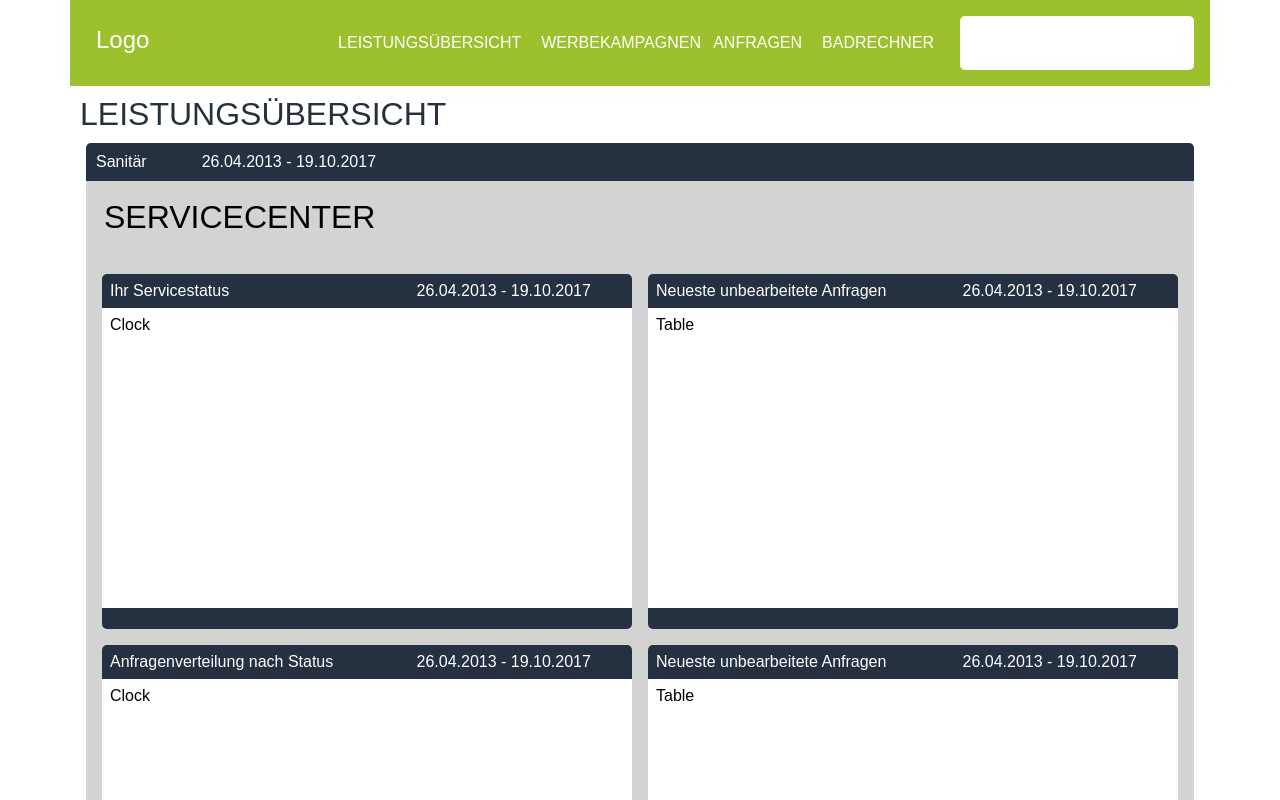
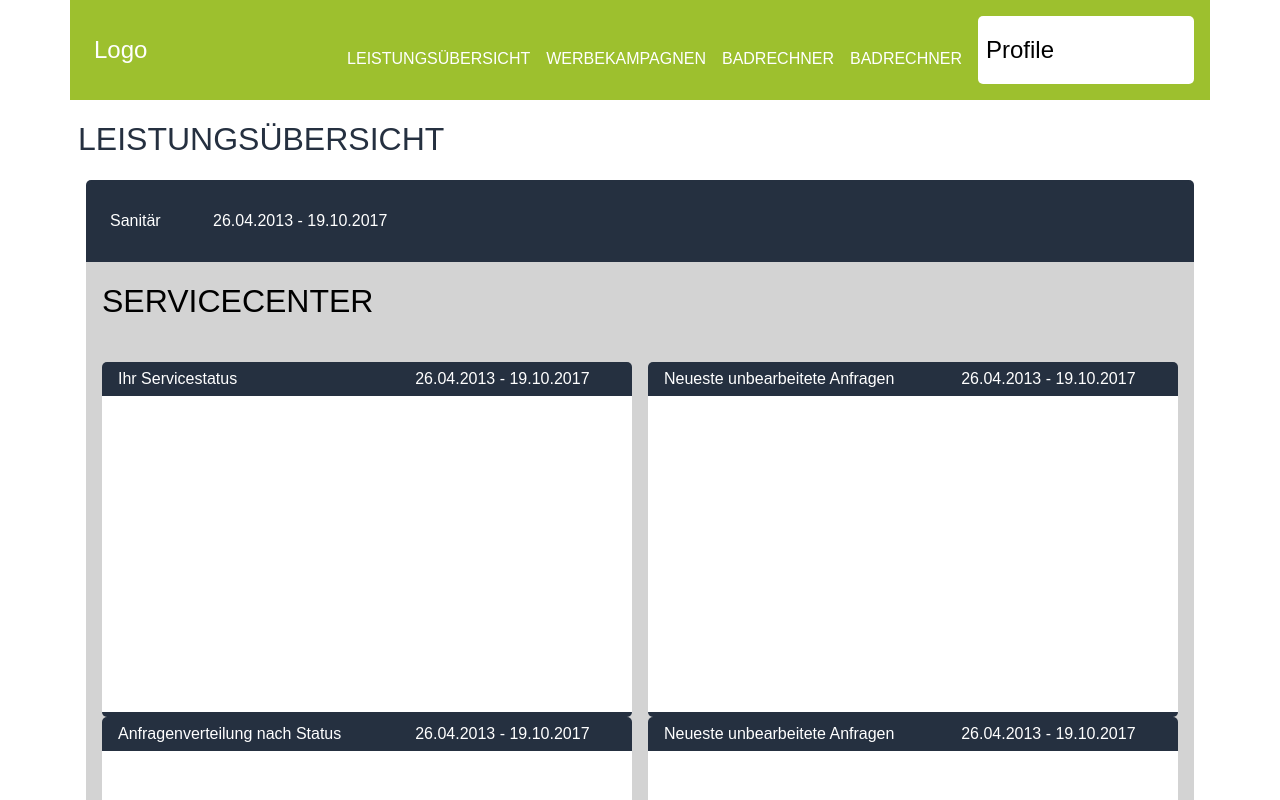
Before and after one commit to dragosgn/react-css-grid, a React (Create React App) app: page / in a window 1280 px wide. Shown: the top 800 px of the page. Built offline with nearby package versions, Linux system fonts and the light colour scheme; a web font is replaced by a local one.

Commit message:
grid system

```diff
--- a/public/index.html
+++ b/public/index.html
@@ -19,7 +19,6 @@
       h1, h2, h3, h4, h5, h6, p, a, label {
         font-family: 'Muli', sans-serif;
         font-weight: normal;
-        margin: 2px;
       }
     </style>
     <!--
--- a/src/App.js
+++ b/src/App.js
@@ -15,8 +15,8 @@ const Col = styled.div`
   float:left;
   min-height: 5px;
   width: calc(100% * (${props => props.col ? props.col : 1} / 12));
-  padding: ${props => props.nogutter ? 0 : 0.5}rem;
-
+  padding-left: ${props => props.nogutter ? 0 : 0.5}rem;
+  padding-right: ${props => props.nogutter ? 0 : 0.5}rem;
 `
 
 const Row = styled.div`
@@ -37,18 +37,21 @@ const Row = styled.div`
 const PerfHeader = styled(Row)`
   background-color: #253040;
   color: white;
+  padding: 0.5rem;
   border-radius: 5px 5px 0 0;
 `
 
 const PerfBody = styled(Row)`
   min-height: 300px;
   background-color: white;
+  padding: 0.5rem;
 `
 
 const PerfFooter = styled(Row)`
   background-color: #253040;
   border-radius: 0 0 5px 5px;
 `
+
 const PerfRoot = styled(Col)`
 `
 
@@ -61,7 +64,6 @@ const PerformanceComponent = ({title, content}) => {
       </PerfHeader>
       <PerfBody>
         <Col col={1}>
-          {content}
         </Col>
         <Col col={1} />
         <Col col={1} />
@@ -86,31 +88,36 @@ const PerformanceComponent = ({title, content}) => {
 const HeaderRoot = styled(Row)`
   background-color: #9DC02E;
   padding: 1rem;
+  align-items: flex-end;
 `
 
 const HeaderMenu = styled(Row)`
-  justify-content: space-between;
-  align-items: flex-end;
+  justify-content: flex-end;
+  align-items: baseline;
 `
 
 const MenuItem = styled(Col)`
-  justify-content:flex-end;
+  width: max-content;
+  cursor: pointer;
+  color: white;
+  padding-bottom: 0px;
 `
 
 
 const HeaderComponent = () => {
   return (
     <HeaderRoot>
-      <Col col={3} style={{color: "white"}}><h2>Logo</h2></Col>
-      <Col col={8} style={{color: "white"}}>
-        <Row>
-          <MenuItem col={4} style={{color: "white"}}><p>LEISTUNGSÜBERSICHT</p></MenuItem>
-          <Col col={3} style={{color: "white"}}><p>WERBEKAMPAGNEN</p></Col>
-          <Col col={2} style={{color: "white"}}><p>ANFRAGEN</p></Col>
-          <Col col={3} style={{color: "white"}}><p>BADRECHNER</p></Col>
-        </Row>
+      <Col col={1} style={{color: "white"}}><h2>Logo</h2></Col>
+      <Col col={10}>
+        <HeaderMenu>
+          <MenuItem col={4} ><p>LEISTUNGSÜBERSICHT</p></MenuItem>
+          <MenuItem col={3} ><p>WERBEKAMPAGNEN</p></MenuItem>
+          <MenuItem col={3} ><p>BADRECHNER</p></MenuItem>
+          <MenuItem col={3} ><p>BADRECHNER</p></MenuItem>
+        </HeaderMenu>
       </Col>
-      <Col col={3} style={{backgroundColor: "white", borderRadius: "5px 5px 5px 5px"}}>
+      <Col col={1} style={{backgroundColor: "white", borderRadius: "5px 5px 5px 5px", minWidth: "200px"}}>
+        <h2>Profile</h2>
       </Col>
     </HeaderRoot>
   )
@@ -128,7 +135,7 @@ class App extends Component {
             </Row>
             <Row>
               <Col col={12}>
-                <Row style={{backgroundColor: "#253040", color: "white", borderRadius: "5px 5px 0 0"}}>
+                <Row style={{backgroundColor: "#253040", color: "white", borderRadius: "5px 5px 0 0", padding: "1rem"}}>
                   <Col col={1}><p>Sanitär</p></Col>
                   <Col col={11}><p>26.04.2013 - 19.10.2017</p></Col>
                 </Row>
```
